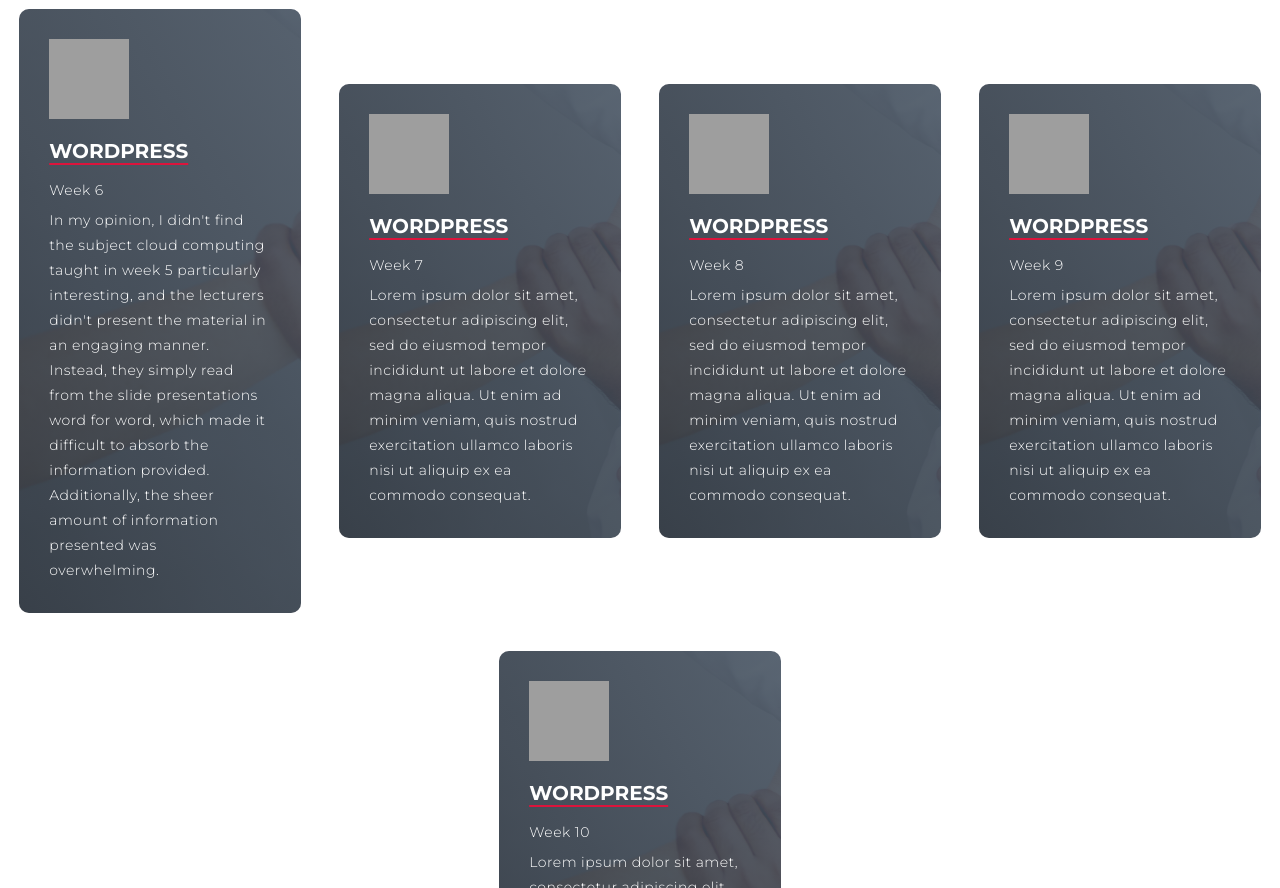
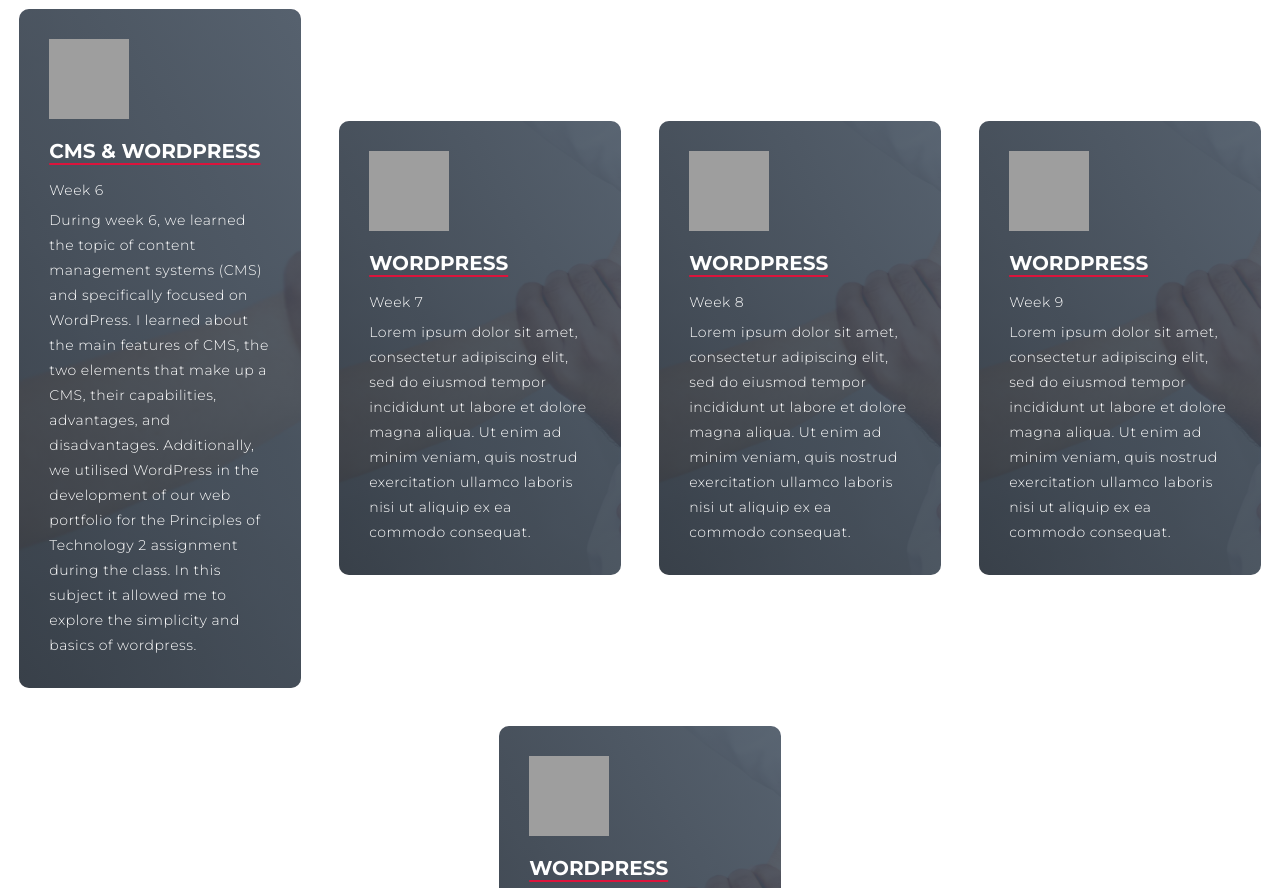
Before and after one commit to dt23aaq/dtoledo-portfolio, a plain HTML site: page index.html in a window 1280 px wide. Shown: the part 3060-3948 px from the top of the page. Drawn offline with Linux system fonts and the light colour scheme; grey boxes are pictures that could not be loaded; files whose address does not match are found by name.

Commit message:
week 6 input

```diff
--- a/index.html
+++ b/index.html
@@ -122,9 +122,9 @@
         </div>
         <div class="journey--item">
           <div class="icon"><img src="https://img.icons8.com/fluency/48/null/wordpress.png"/></div>
-          <h2>Wordpress</h2>
+          <h2>CMS & Wordpress</h2>
           <p>Week 6</p>
-          <p>In my opinion, I didn't find the subject cloud computing taught in week 5 particularly interesting, and the lecturers didn't present the material in an engaging manner. Instead, they simply read from the slide presentations word for word, which made it difficult to absorb the information provided. Additionally, the sheer amount of information presented was overwhelming.</p>
+          <p>During week 6, we learned the topic of content management systems (CMS) and specifically focused on WordPress. I learned about the main features of CMS, the two elements that make up a CMS, their capabilities, advantages, and disadvantages. Additionally, we utilised WordPress in the development of our web portfolio for the Principles of Technology 2 assignment during the class. In this subject it allowed me to explore the simplicity and basics of wordpress.</p>
         </div>
         <div class="journey--item">
           <div class="icon"><img src="https://img.icons8.com/fluency/48/000000/wordpress.png"/></div>
```
